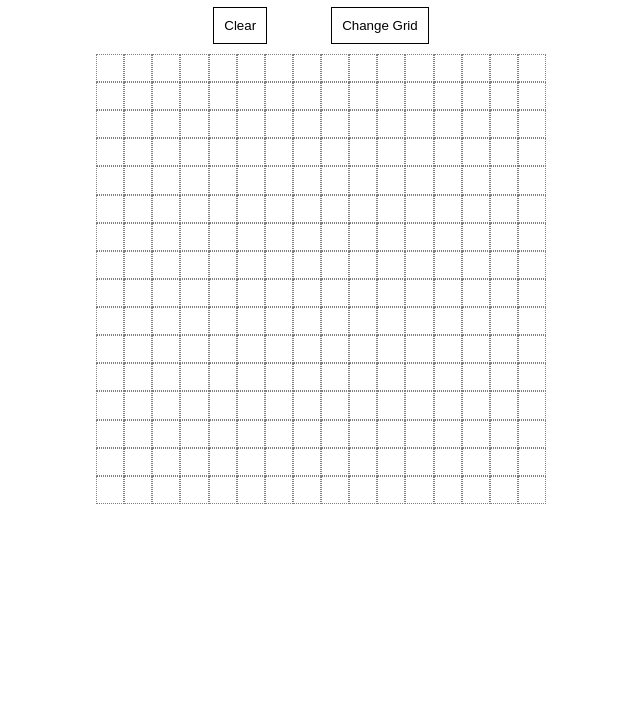
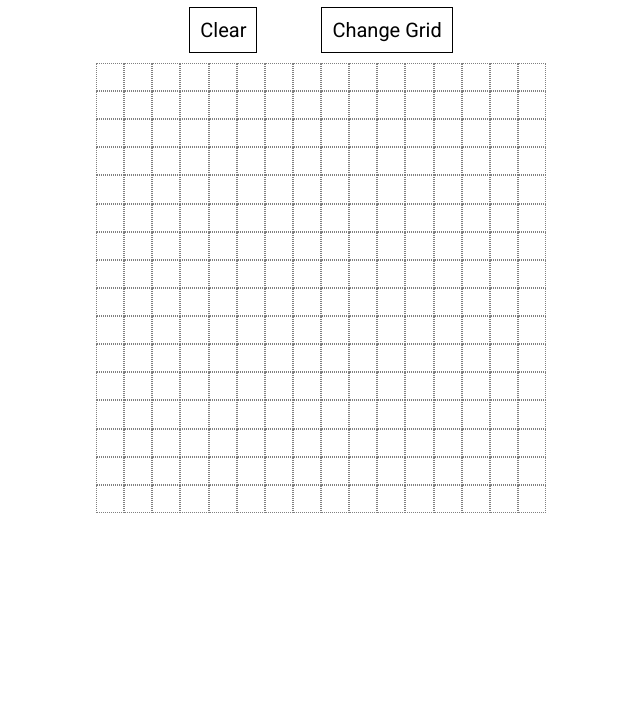
Before and after one commit to scottblooded/etch-a-sketch, a plain HTML site: page index.html in a window 1280 px wide. Shown: the part 94-800 px from the top of the page, without its empty margins (319-959 px from the left). Drawn offline with nearby package versions, Linux system fonts and the light colour scheme.

Commit message:
change font

```diff
--- a/CSS/style.css
+++ b/CSS/style.css
@@ -28,6 +28,8 @@
 	margin: auto;
 }
 button {
+	font-size: 1.25em;
+	font-family: 'roboto';
 	text-align: center;
 	text-decoration: none;
 	display: inline-block;
@@ -40,6 +42,6 @@ button {
 button:hover {
 	background-color: gray;
 }
-h1{
+.header h1{
 	font-family: 'roboto';
 }
--- a/index.html
+++ b/index.html
@@ -2,6 +2,7 @@
 <html>
 <head>
 <title>Etch A Sketch</title>
+<link href="https://fonts.googleapis.com/css?family=Roboto" rel="stylesheet">
 <link type ="text/css" rel="stylesheet" href="CSS/style.css">
 <script src="https://ajax.googleapis.com/ajax/libs/jquery/1.11.0/jquery.min.js"></script>
 </head>
```
